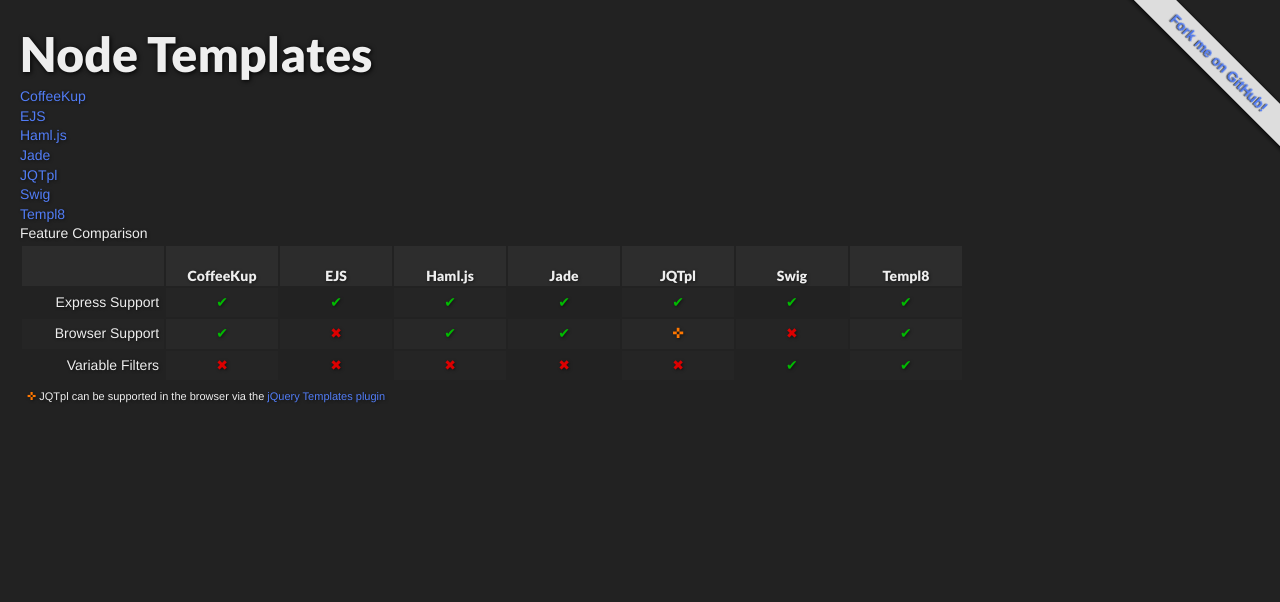
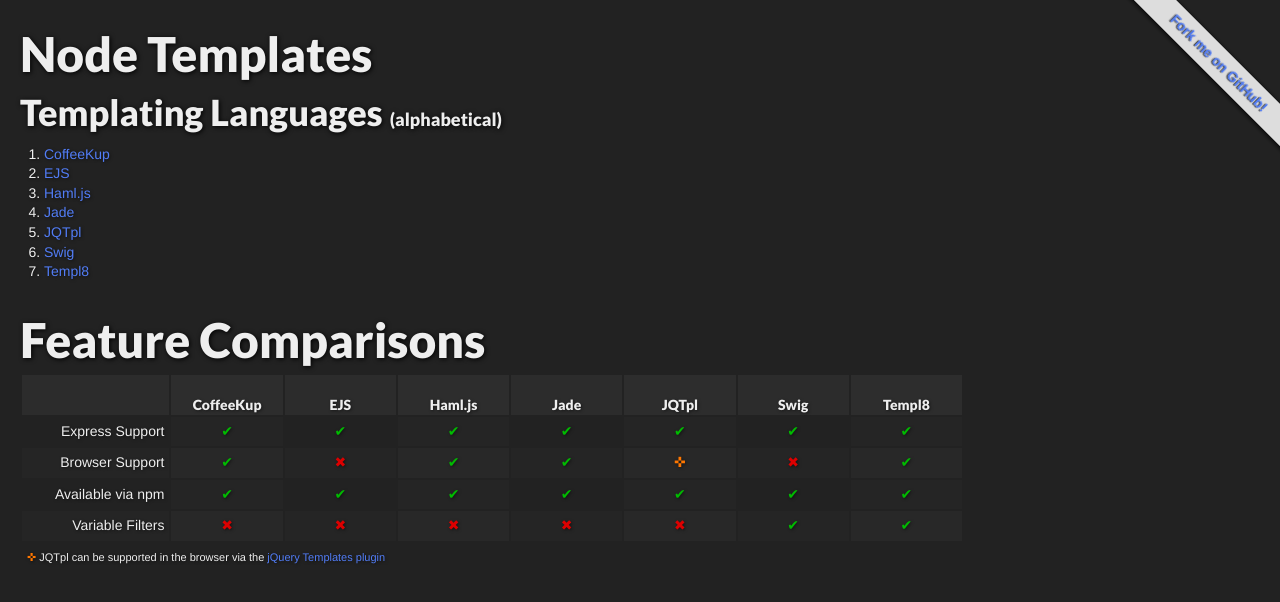
Before and after one commit to paularmstrong/node-templates, a website: page index.html in a window 1280 px wide. Drawn offline with Linux system fonts and the light colour scheme.

Commit message:
adding via npm, markup changes

```diff
--- a/index.html
+++ b/index.html
@@ -12,10 +12,9 @@
         <h1>Node Templates</h1>
 
         <a id="github" href="https://github.com/paularmstrong/node-templates"><span>Fork me on GitHub!</span> <span>Feel awesome!</span></a>
-    </header>
 
-    <section>
-        <ul>
+        <h2>Templating Languages <span>(alphabetical)</span></h2>
+        <ol>
             <li><a href="http://coffeekup.org/">CoffeeKup</a></li>
             <li><a href="https://github.com/visionmedia/ejs">EJS</a></li>
             <li><a href="https://github.com/visionmedia/haml.js">Haml.js</a></li>
@@ -23,10 +22,14 @@
             <li><a href="https://github.com/kof/node-jqtpl">JQTpl</a></li>
             <li><a href="https://github.com/paularmstrong/swig">Swig</a></li>
             <li><a href="https://github.com/constantology/Templ8">Templ8</a></li>
-        </ul>
+        </ol>
+
+    </header>
+
+    <section>
+        <h1>Feature Comparisons</h1>
 
         <table>
-            <caption>Feature Comparison</caption>
             <thead>
                 <tr>
                     <th></th>
@@ -61,6 +64,16 @@
                     <td><span class="yes">✔</span></td>
                 </tr>
                 <tr>
+                    <th scope="row">Available via npm</th>
+                    <td><span class="yes">✔</span></td>
+                    <td><span class="yes">✔</span></td>
+                    <td><span class="yes">✔</span></td>
+                    <td><span class="yes">✔</span></td>
+                    <td><span class="yes">✔</span></td>
+                    <td><span class="yes">✔</span></td>
+                    <td><span class="yes">✔</span></td>
+                </tr>
+                <tr>
                     <th scope="row">Variable Filters</th>
                     <td><span class="no">✖</span></td>
                     <td><span class="no">✖</span></td>
--- a/styles.css
+++ b/styles.css
@@ -30,10 +30,38 @@
 h5 { font-size: 18px; line-height: 1.4em; }
 h6 { font-size: 16px; line-height: 1.4em; }
 
+h1 span, h2 span, h3 span, h4 span, h5 span, h6 span {
+    font-size: 0.5em;
+}
+
+p, ul, ol, dl {
+    margin: 0 0 24px;
+}
+    ul, ol, dl {
+        margin-left: 24px;
+    }
+        ul li { list-style-type: disc; }
+        ul li li { list-style-type: square; }
+        ul li li li { list-style-type: circle; }
+        ol li { list-style-type: decimal; }
+        ol li li { list-style-type: lower-latin; }
+        ol li li li { list-style-type: lower-roman; }
+    dt {
+        font-weight: bold;
+    }
+        dd + dt {
+            margin-top: 24px;
+        }
+
+
 a,
 a:link {
     color: #527DF6;
     -webkit-transition: all 0.3s;
+    -moz-transition: all 0.3s;
+    -ms-transition: all 0.3s;
+    -o-transition: all 0.3s;
+    transition: all 0.3s;
     padding: 2px;
     margin: -2px;
     -webkit-border-radius: 2px;
```
